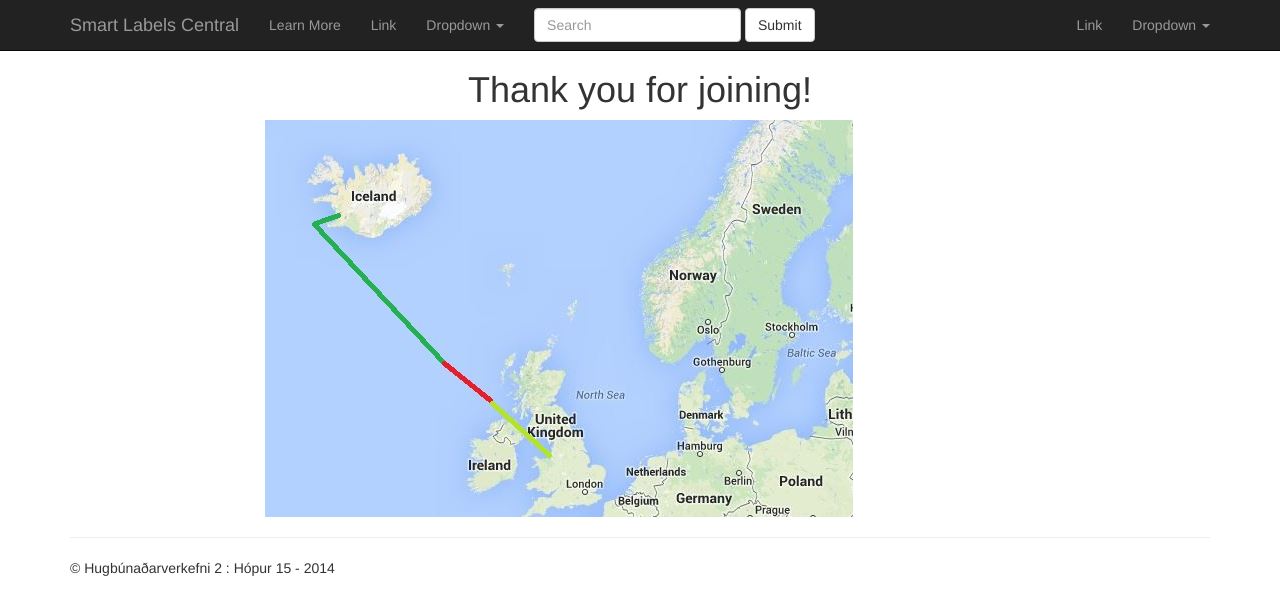
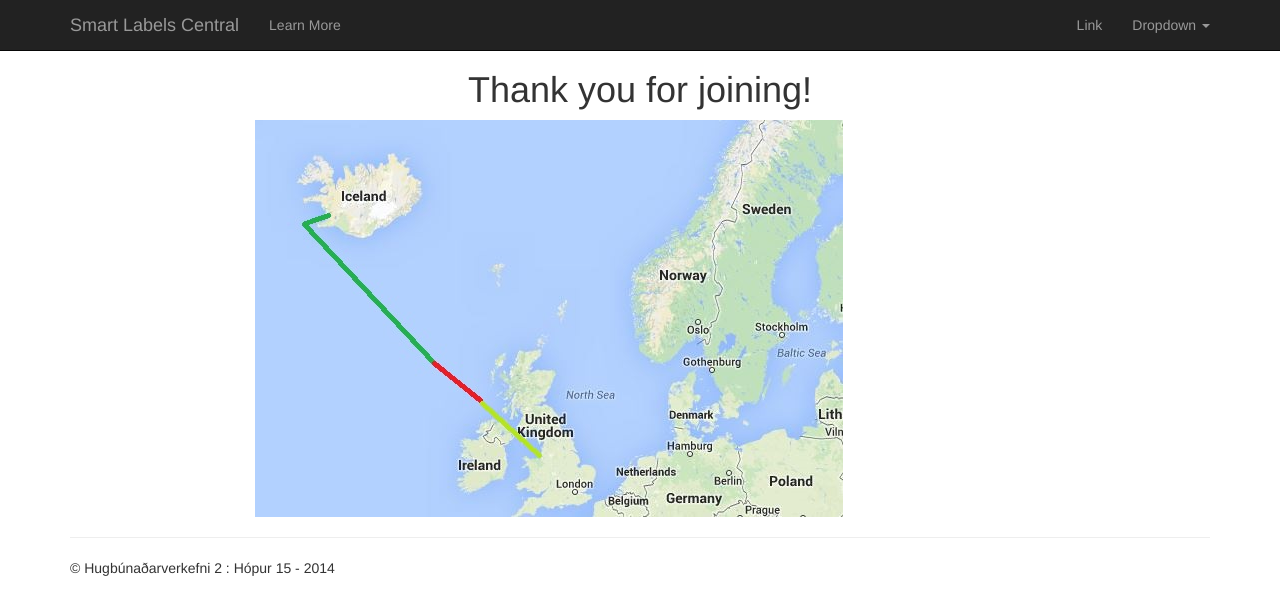
Before and after one commit to als34/HBV2-hopur15, a Django app: template smartLabelS/static/templates/thankyou.html in a window 1280 px wide. Shown: the top 615 px of the page. Run offline with Django 3.2, Linux system fonts and the light colour scheme; the template is opened without the code that fills it, so the values that code supplies are empty; parts of the project's set-up code (start-up, migrations or seed data) failed here and were passed over; some libraries are stand-ins or nearby versions.

Commit message:
meira fikt með navbar og fl

```diff
--- a/smartLabelS/static/static/css/custom.css
+++ b/smartLabelS/static/static/css/custom.css
@@ -1,5 +1,5 @@
 .jumbotron{
-	background-color: #CCCCCC;
+	background-color: #AABBCC;
 }
 
 .success {
--- a/smartLabelS/static/templates/navbar.html
+++ b/smartLabelS/static/templates/navbar.html
@@ -12,26 +12,9 @@
         <div class="navbar-collapse collapse">
               <ul class="nav navbar-nav">
         <li><a href="{% url "learnmore" %}">Learn More</a></li>
-        <li><a href="#">Link</a></li>
-        <li class="dropdown">
-          <a href="#" class="dropdown-toggle" data-toggle="dropdown">Dropdown <b class="caret"></b></a>
-          <ul class="dropdown-menu">
-            <li><a href="#">Action</a></li>
-            <li><a href="#">Another action</a></li>
-            <li><a href="#">Something else here</a></li>
-            <li class="divider"></li>
-            <li><a href="#">Separated link</a></li>
-            <li class="divider"></li>
-            <li><a href="#">One more separated link</a></li>
-          </ul>
-        </li>
+
       </ul>
-      <form class="navbar-form navbar-left" role="search">
-        <div class="form-group">
-          <input type="text" class="form-control" placeholder="Search">
-        </div>
-        <button type="submit" class="btn btn-default">Submit</button>
-      </form>
+
       <ul class="nav navbar-nav navbar-right">
         <li><a href="#">Link</a></li>
         <li class="dropdown">
--- a/smartLabelS/static/templates/signup.html
+++ b/smartLabelS/static/templates/signup.html
@@ -6,7 +6,7 @@
       <div class="container">
         <h1>Welome to Smart Labels Central</h1>
         <p>Smart Labels are the perfect solution for ..</p>
-        <p><a class="btn btn-primary btn-lg" role="button" href="learn-more">Learn more &raquo;</a></p>
+        <p><a class="btn btn-primary btn-lg" role="button" href="{% url "learnmore" %}">Learn more &raquo;</a></p>
       </div>
     </div>
 
--- a/smartLabelS/static/templates/thankyou.html
+++ b/smartLabelS/static/templates/thankyou.html
@@ -2,12 +2,16 @@
 
 {% block content %}
 
-<div class='col-sm-12'>
-<h1 style='text-align: center;'>Thank you for joining!</h1>
+<div class='row'>
+	<div class='col-sm-12'>
+		<h1 style='text-align: center;'>Thank you for joining!</h1>
+	</div>
 </div>
 
-<div class='col-sm-6 col-sm-offset-2'>
-<img src="/media/kort.JPG" alt="leidin" border="0">
+<div class='row'>
+	<div class='col-sm-6 col-sm-offset-2'>
+		<img src="/media/kort.JPG" alt="leidin" border="0">
+	</div>
 </div>
 
 {% endblock %}
```
